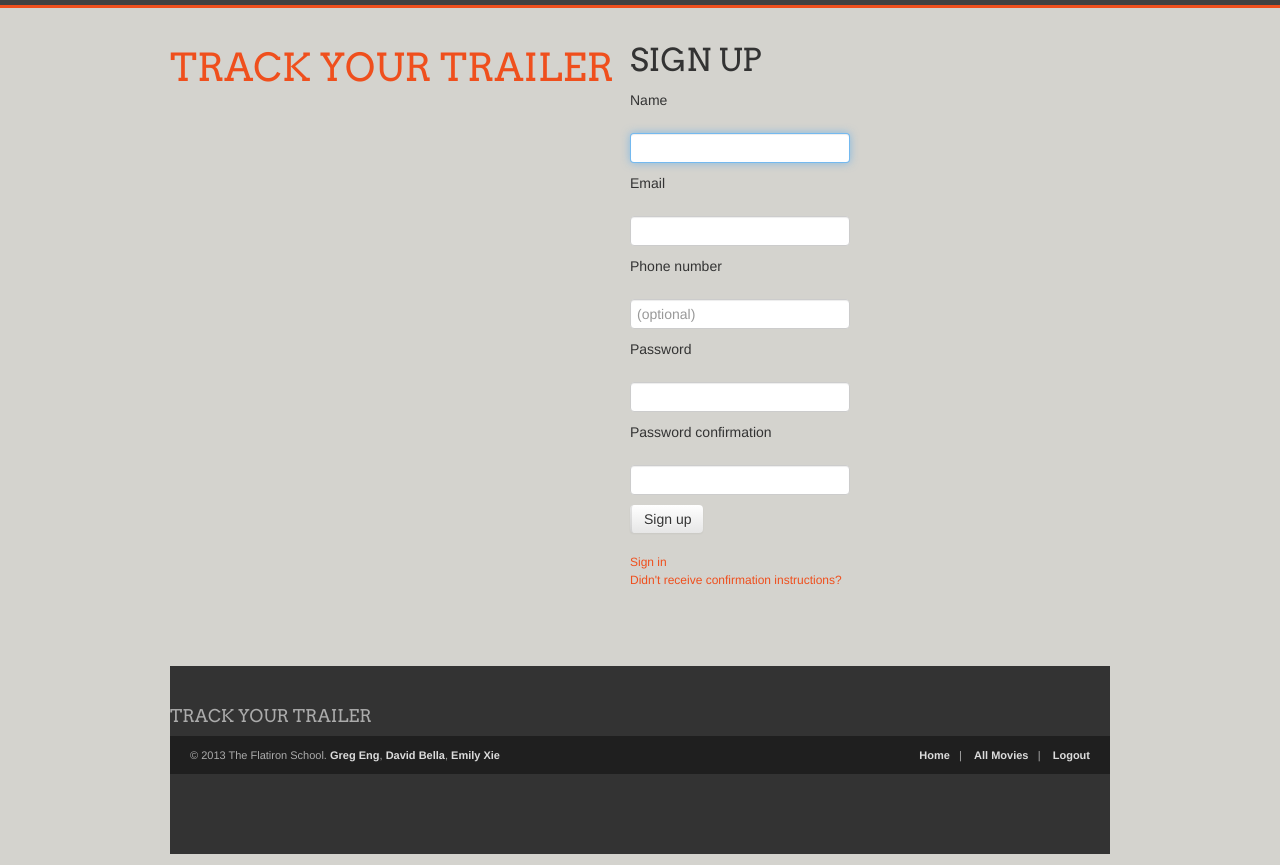
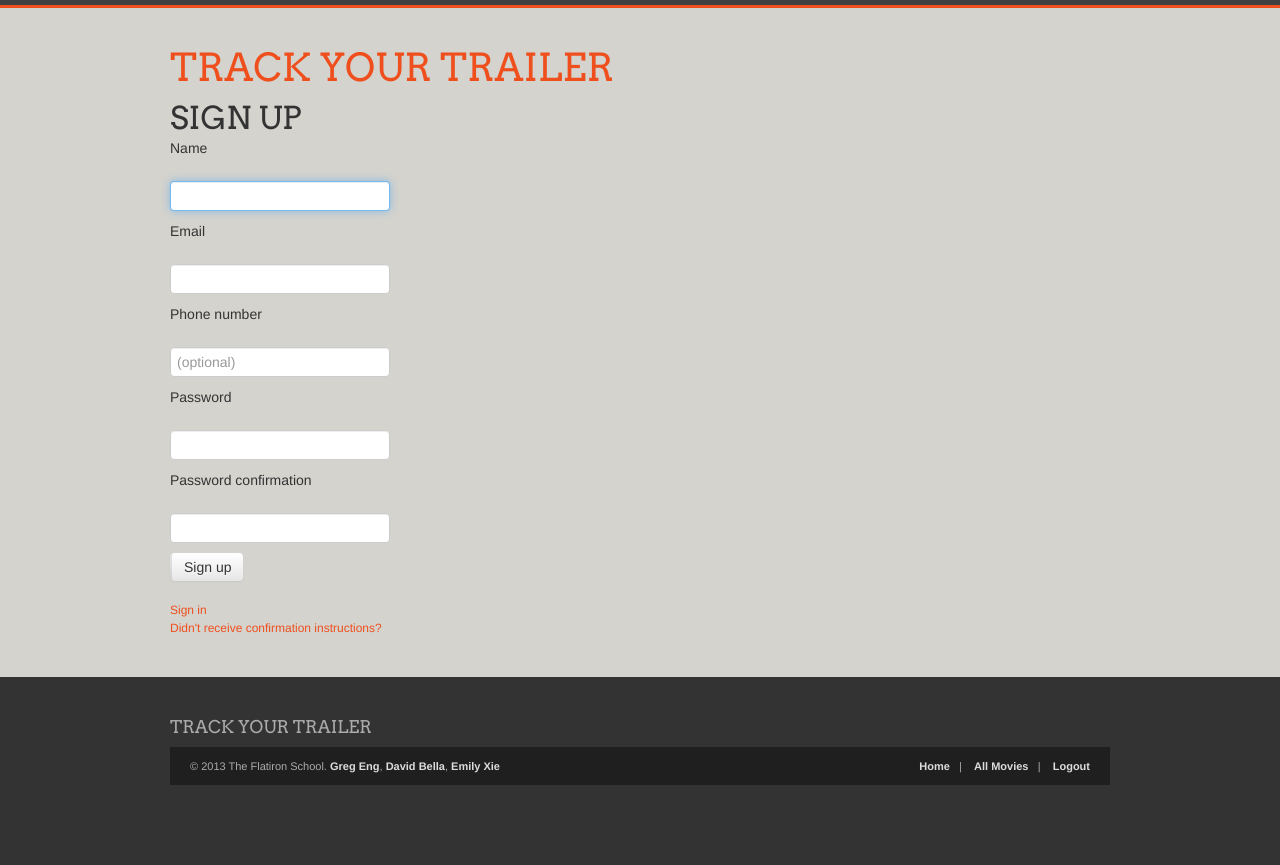
Before and after one commit to team-a-list/track-your-trailer, a Rails app: page /users/sign_up in a window 1280 px wide. Run offline with Rails 7, Linux system fonts and the light colour scheme; style sheets or scripts are compiled from the project's sources; parts of the project's set-up code (start-up, migrations or seed data) failed here and were passed over; some libraries are stand-ins or nearby versions.

Commit message:
fix footer in all views, edit user sign in and sign up so it is left justified

```diff
--- a/app/views/devise/registrations/new.html.erb
+++ b/app/views/devise/registrations/new.html.erb
@@ -1,7 +1,5 @@
-<div class="span4" style="text-align:justify; margin:0 auto;"></div>
-<div class="span4" style="text-align:justify; margin:0 auto;"></div>
-<div class="span4" style="text-align:justify; margin:0 auto;">
 
+  <div class="span12">
   <h2>Sign up</h2>
 
   <%= form_for(resource, :as => resource_name, :url => registration_path(resource_name)) do |f| %>
@@ -25,6 +23,5 @@
     <div><%= f.submit "Sign up", class: "btn" %></div>
   <% end %>
 
-<%= render "devise/shared/links" %><br><br>
+  <%= render "devise/shared/links" %>
   </div>
-<div class="span4" style="text-align:justify; margin:0 auto;"></div>
--- a/app/views/devise/sessions/new.html.erb
+++ b/app/views/devise/sessions/new.html.erb
@@ -1,5 +1,4 @@
-<div class="span2" style="text-align:justify; margin:0 auto;"></div>
-<div class="span0" style="text-align:justify; margin:0 auto;">
+<div class="span12">
 
 <h2>Sign in</h2>
 
@@ -17,6 +16,5 @@
   <div><%= f.submit "Sign in", class: "btn" %></div>
 <% end %>
 
-<%= render "devise/shared/links" %><br><br>
+<%= render "devise/shared/links" %>
 </div>
-<div class="span10" style="text-align:justify; margin:0 auto;"></div>
--- a/app/views/layouts/application.html.erb
+++ b/app/views/layouts/application.html.erb
@@ -84,7 +84,7 @@
         <%= yield %>
 
     </div> <!-- End Container -->
-
+</div>
     <!-- Footer Area
         ================================================== -->
 
```
Also changed, not shown: 2 other files. Lines whose indentation alone changed are shown as unchanged.
